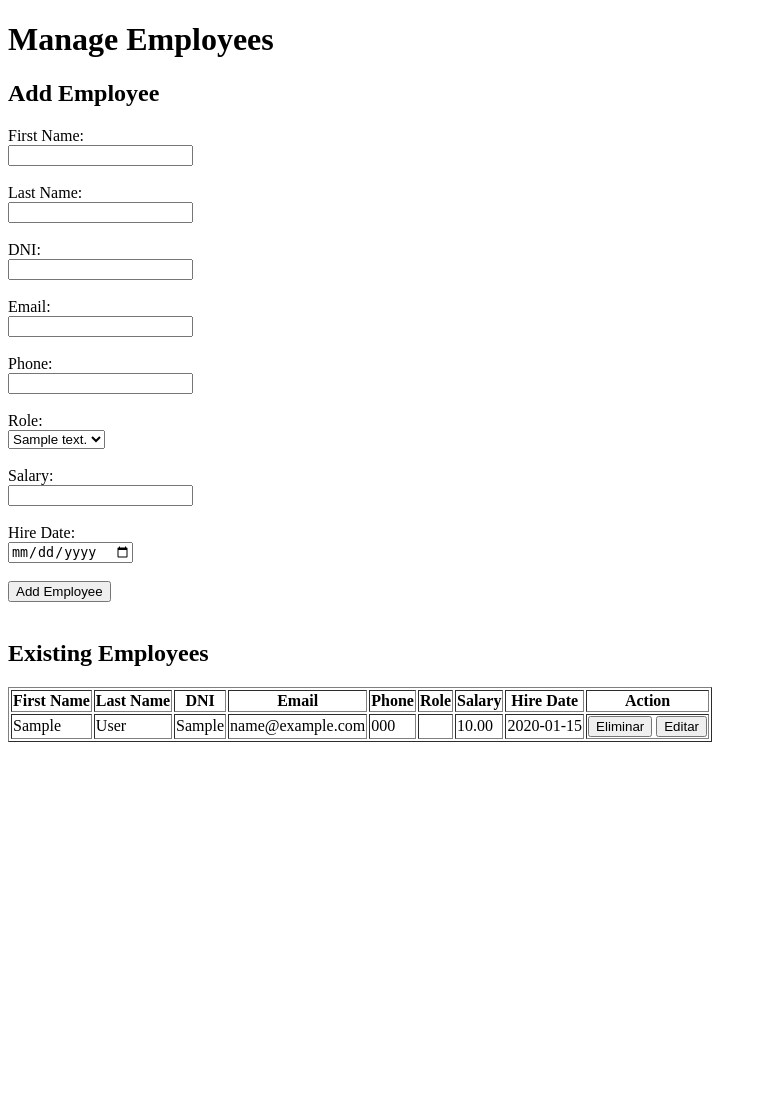
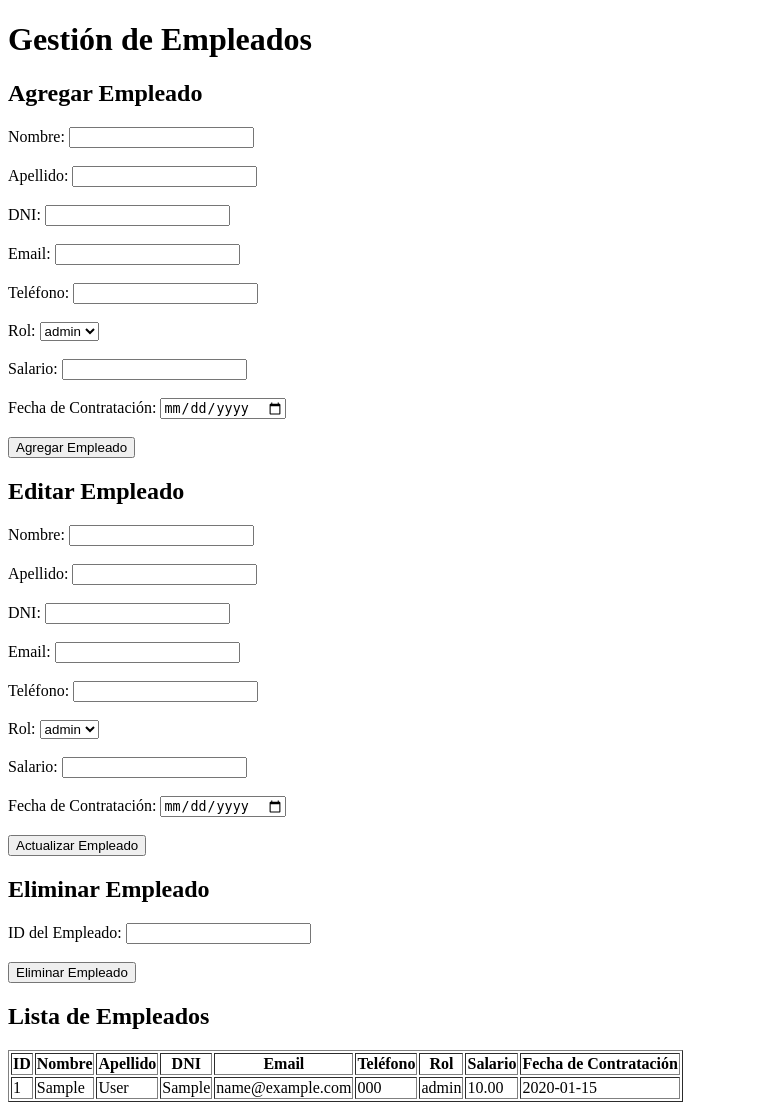
Before and after one commit to artumarinn/Software-Project-Manager, a PHP site: page /UCH/Employee.php in a window 1280 px wide. Shown: the whole page, without its empty margins (0-767 px from the left). Before the commit the page ends 742 px from the top, so only its background shows below. Run offline with PHP 8.4, Linux system fonts and the light colour scheme; tables that the repository leaves empty hold one stand-in row (values such as "Sample post"); data that the repository does not hold is empty.

Commit message:
View employee finalizada

```diff
--- a/MySQL/SCRIPT_ROLES.sql
+++ b/MySQL/SCRIPT_ROLES.sql
@@ -1,5 +1,5 @@
 use software_project_manager;
-INSERT INTO roles (description) VALUES
+INSERT INTO roles (role) VALUES
 ('CEO'),                                -- Chief Executive Officer
 ('CTO'),                                -- Chief Technology Officer
 ('CFO'),                                -- Chief Financial Officer
--- a/Pages/Web/Employee.php
+++ b/Pages/Web/Employee.php
@@ -2,192 +2,237 @@
 
 include_once '../../Database/connection.php';
 
-if ($_SERVER['REQUEST_METHOD'] == 'POST') {
+// agregar empleado
+if (isset($_POST['add_employee'])) {
+    $first_name = $_POST['first_name'];
+    $last_name = $_POST['last_name'];
+    $dni = $_POST['dni'];
+    $email = $_POST['email'];
+    $phone = $_POST['phone'];
+    $role_id = $_POST['role'];
+    $salary = $_POST['salary'];
+    $hire_date = $_POST['hire_date'];
 
-    // eliminación de empleados
-    if (isset($_POST['delete_employee_id'])) {
-        $employeeId = $_POST['delete_employee_id'];
+    $sql = "INSERT INTO employee (first_name, last_name, dni, email, phone, role_id, salary, hire_date, )
+            VALUES (?, ?, ?, ?, ?, ?, ?, ?, )";
 
-        $sql = "DELETE FROM employee WHERE employee_id = ?";
     $stmt = $conn->prepare($sql);
-        $stmt->bind_param("i", $employeeId);
+    $stmt->bind_param("sssssiis", $first_name, $last_name, $dni, $email, $phone, $role_id, $salary, $hire_date);
 
-        if ($stmt->execute() === TRUE) {
-            echo 'Empleado eliminado exitosamente';
-            header("Refresh: 2; URL=Employee.php");
-            exit();
+    if ($stmt->execute()) {
+        echo "Empleado agregado exitosamente";
     } else {
-            echo 'Error al eliminar el empleado: ' . $conn->error;
+        echo "Error: " . $stmt->error;
     }
 
     $stmt->close();
 }
 
-    // edición de empleados
-    elseif (isset($_POST['edit_employee_id'])) {
-        $employeeId = $_POST['edit_employee_id'];
-        $firstName = $_POST['first_name'];
-        $lastName = $_POST['last_name'];
+// editar empleado
+if (isset($_POST['edit_employee'])) {
+    $employee_id = $_POST['employee_id'];
+    $first_name = $_POST['first_name'];
+    $last_name = $_POST['last_name'];
     $dni = $_POST['dni'];
     $email = $_POST['email'];
     $phone = $_POST['phone'];
-        $role = $_POST['role'];
+    $role_id = $_POST['role'];
     $salary = $_POST['salary'];
-        $hireDate = $_POST['hireDate'];
+    $hire_date = $_POST['hire_date'];
 
-        $sql = "UPDATE employee SET first_name = ?, last_name = ?, dni = ?, email = ?, phone = ?, role_id = ?, salary = ?, hire_date = ? WHERE employee_id = ?";
+    $sql = "UPDATE employee SET first_name=?, last_name=?, dni=?, email=?, phone=?, role_id=?, salary=?, hire_date=?
+            WHERE employee_id=?";
+
     $stmt = $conn->prepare($sql);
-        $stmt->bind_param("ssssssssi", $firstName, $lastName, $dni, $email, $phone, $role, $salary, $hireDate, $employeeId);
+    $stmt->bind_param("sssssiisi", $first_name, $last_name, $dni, $email, $phone, $role_id, $salary, $hire_date, $employee_id);
 
-        if ($stmt->execute() === TRUE) {
-            echo 'Empleado actualizado exitosamente';
-            header("Refresh: 2; URL=Employee.php");
-            exit();
+    if ($stmt->execute()) {
+        echo "Empleado actualizado exitosamente";
     } else {
-            echo 'Error al actualizar el empleado: ' . $conn->error;
+        echo "Error: " . $stmt->error;
     }
 
     $stmt->close();
+}
 
+// eliminar empleado
+if (isset($_POST['delete_employee'])) {
+    $employee_id = $_POST['employee_id'];
+
+    $sql = "DELETE FROM employee WHERE employee_id=?";
+
+    $stmt = $conn->prepare($sql);
+    $stmt->bind_param("i", $employee_id);
+
+    if ($stmt->execute()) {
+        echo "Empleado eliminado exitosamente";
     } else {
-        // adición de empleados
-        $firstName = $_POST['first_name'];
-        $lastName = $_POST['last_name'];
-        $dni = $_POST['dni'];
-        $email = $_POST['email'];
-        $phone = $_POST['phone'];
-        $role = $_POST['role'];
-        $salary = $_POST['salary'];
-        $hireDate = $_POST['hireDate'];
+        echo "Error: " . $stmt->error;
+    }
 
-        $sql = "INSERT INTO employee (first_name, last_name, dni, email, phone, role_id, salary, hire_date)
-                VALUES ('$firstName', '$lastName', '$dni', '$email', '$phone', '$role', '$salary', '$hireDate')";
+    $stmt->close();
+}
 
-        if ($conn->query($sql) === TRUE) {
-            echo 'Empleado agregado exitosamente';
-            header("Refresh: 2; URL=Employee.php");
-            exit();
-        } else {
-            if ($conn->errno == 1062) {
-                echo 'Error: Ya existe un empleado con el mismo DNI o correo electrónico.';
-            } else {
-                echo 'Error: ' . $conn->error;
-            }
-        }
+// Obtener roles
+$roles = [];
+$sql = "SELECT role_id, role FROM roles";
+$result = $conn->query($sql);
+
+if ($result->num_rows > 0) {
+    while($row = $result->fetch_assoc()) {
+        $roles[] = $row;
     }
 }
 
-// consulta para obtener roles
-$sqlRoles = "SELECT role_id, description FROM roles";
-$resultRoles = $conn->query($sqlRoles);
+// Obtener empleados
+$employees = [];
+$sql = "SELECT employee.employee_id, employee.first_name, employee.last_name, employee.dni, employee.email, employee.phone, roles.role, employee.salary, employee.hire_date
+        FROM employee
+        JOIN roles ON employee.role_id = roles.role_id";
+$result = $conn->query($sql);
 
-// consulta para obtener empleados con el rol
-$sqlEmployees = "
-    SELECT employee.employee_id, employee.first_name, employee.last_name, employee.dni, employee.email, employee.phone, roles.description AS role, employee.salary, employee.hire_date
-    FROM employee
-    JOIN roles ON employee.role_id = roles.role_id
-";
-$resultEmployees = $conn->query($sqlEmployees);
+if ($result->num_rows > 0) {
+    while($row = $result->fetch_assoc()) {
+        $employees[] = $row;
+    }
+}
 
-// Obtener datos del empleado a editar
-$employeeToEdit = null;
-if (isset($_GET['edit_employee_id'])) {
-    $employeeId = $_GET['edit_employee_id'];
-    $sql = "SELECT * FROM employee WHERE employee_id = ?";
-    $stmt = $conn->prepare($sql);
-    $stmt->bind_param("i", $employeeId);
-    $stmt->execute();
-    $result = $stmt->get_result();
-    $employeeToEdit = $result->fetch_assoc();
-    $stmt->close();
-}
+$conn->close();
 ?>
 
 <!DOCTYPE html>
-<html lang="en">
+<html lang="es">
 <head>
     <meta charset="UTF-8">
     <meta name="viewport" content="width=device-width, initial-scale=1.0">
-    <title>Employee</title>
+    <title>Gestión de Empleados</title>
 </head>
 <body>
-    <h1>Manage Employees</h1>
-    <form method="POST" action="">
-        <h2><?php echo $employeeToEdit ? 'Edit Employee' : 'Add Employee'; ?></h2>
-        <input type="hidden" name="edit_employee_id" value="<?php echo $employeeToEdit['employee_id'] ?? ''; ?>">
-        <label>First Name:</label><br>
-        <input type="text" name="first_name" value="<?php echo $employeeToEdit['first_name'] ?? ''; ?>" required><br><br>
-        <label>Last Name:</label><br>
-        <input type="text" name="last_name" value="<?php echo $employeeToEdit['last_name'] ?? ''; ?>" required><br><br>
-        <label>DNI:</label><br>
-        <input type="text" name="dni" value="<?php echo $employeeToEdit['dni'] ?? ''; ?>" required><br><br>
-        <label>Email:</label><br>
-        <input type="text" name="email" value="<?php echo $employeeToEdit['email'] ?? ''; ?>" required><br><br>
-        <label>Phone:</label><br>
-        <input type="text" name="phone" value="<?php echo $employeeToEdit['phone'] ?? ''; ?>" required><br><br>
-        <label>Role:</label><br>
+    <h1>Gestión de Empleados</h1>
+
+    <!-- Formulario para agregar empleados -->
+    <h2>Agregar Empleado</h2>
+    <form action="" method="POST">
+        <label for="first_name">Nombre:</label>
+        <input type="text" id="first_name" name="first_name" required><br><br>
+
+        <label for="last_name">Apellido:</label>
+        <input type="text" id="last_name" name="last_name" required><br><br>
+
+        <label for="dni">DNI:</label>
+        <input type="text" id="dni" name="dni" required><br><br>
+
+        <label for="email">Email:</label>
+        <input type="email" id="email" name="email" required><br><br>
+
+        <label for="phone">Teléfono:</label>
+        <input type="text" id="phone" name="phone" required><br><br>
+
+        <label for="role">Rol:</label>
         <select id="role" name="role" required>
-            <?php
-            if ($resultRoles->num_rows > 0) {
-                while ($row = $resultRoles->fetch_assoc()) {
-                    $selected = $employeeToEdit && $employeeToEdit['role_id'] == $row['role_id'] ? 'selected' : '';
-                    echo "<option value=\"{$row['role_id']}\" $selected>{$row['description']}</option>";
-                }
-            } else {
-                echo "<option value=\"\">No se encontraron roles</option>";
-            }
-            ?>
+            <?php foreach ($roles as $role) { ?>
+                <option value="<?php echo $role['role_id']; ?>"><?php echo $role['role']; ?></option>
+            <?php } ?>
         </select><br><br>
-        <label>Salary:</label><br>
-        <input type="text" name="salary" value="<?php echo $employeeToEdit['salary'] ?? ''; ?>" required><br><br>
-        <label>Hire Date:</label><br>
-        <input type="date" name="hireDate" value="<?php echo $employeeToEdit['hire_date'] ?? ''; ?>" required><br><br>
-        <button type="submit"><?php echo $employeeToEdit ? 'Update Employee' : 'Add Employee'; ?></button><br><br>
+
+        <label for="salary">Salario:</label>
+        <input type="number" id="salary" name="salary" step="0.01" required><br><br>
+
+        <label for="hire_date">Fecha de Contratación:</label>
+        <input type="date" id="hire_date" name="hire_date" required><br><br>
+
+        <button type="submit" name="add_employee">Agregar Empleado</button>
     </form>
 
-    <h2>Existing Employees</h2>
+    <!-- Formulario para editar empleados -->
+    <h2>Editar Empleado</h2>
+    <form action="" method="POST">
+        <input type="hidden" id="employee_id" name="employee_id">
+        <label for="edit_first_name">Nombre:</label>
+        <input type="text" id="edit_first_name" name="first_name" required><br><br>
+
+        <label for="edit_last_name">Apellido:</label>
+        <input type="text" id="edit_last_name" name="last_name" required><br><br>
+
+        <label for="edit_dni">DNI:</label>
+        <input type="text" id="edit_dni" name="dni" required><br><br>
+
+        <label for="edit_email">Email:</label>
+        <input type="email" id="edit_email" name="email" required><br><br>
+
+        <label for="edit_phone">Teléfono:</label>
+        <input type="text" id="edit_phone" name="phone" required><br><br>
+
+        <label for="edit_role">Rol:</label>
+        <select id="edit_role" name="role" required>
+            <?php foreach ($roles as $role) { ?>
+                <option value="<?php echo $role['role_id']; ?>"><?php echo $role['role']; ?></option>
+            <?php } ?>
+        </select><br><br>
+
+        <label for="edit_salary">Salario:</label>
+        <input type="number" id="edit_salary" name="salary" step="0.01" required><br><br>
+
+        <label for="edit_hire_date">Fecha de Contratación:</label>
+        <input type="date" id="edit_hire_date" name="hire_date" required><br><br>
+
+        <button type="submit" name="edit_employee">Actualizar Empleado</button>
+    </form>
+
+    <!-- Formulario para eliminar empleados -->
+    <h2>Eliminar Empleado</h2>
+    <form action="" method="POST">
+        <label for="delete_employee_id">ID del Empleado:</label>
+        <input type="text" id="delete_employee_id" name="employee_id" required><br><br>
+        <button type="submit" name="delete_employee">Eliminar Empleado</button>
+    </form>
+
+    <!-- Lista de empleados -->
+    <h2>Lista de Empleados</h2>
     <table border="1">
+        <thead>
             <tr>
-            <th>First Name</th>
-            <th>Last Name</th>
+                <th>ID</th>
+                <th>Nombre</th>
+                <th>Apellido</th>
                 <th>DNI</th>
                 <th>Email</th>
-            <th>Phone</th>
-            <th>Role</th>
-            <th>Salary</th>
-            <th>Hire Date</th>
-            <th>Action</th>
+                <th>Teléfono</th>
+                <th>Rol</th>
+                <th>Salario</th>
+                <th>Fecha de Contratación</th>
             </tr>
-        <?php
-        if ($resultEmployees->num_rows > 0) {
-            while($row = $resultEmployees->fetch_assoc()) {
-                echo "<tr>";
-                echo "<td>" . $row["first_name"] . "</td>";
-                echo "<td>" . $row["last_name"] . "</td>";
-                echo "<td>" . $row["dni"] . "</td>";
-                echo "<td>" . $row["email"] . "</td>";
-                echo "<td>" . $row["phone"] . "</td>";
-                echo "<td>" . $row["role_description"] . "</td>";
-                echo "<td>" . $row["salary"] . "</td>";
-                echo "<td>" . $row["hire_date"] . "</td>";
-                echo "<td>
-                        <form method='POST' action='' style='display:inline;'>
-                            <input type='hidden' name='delete_employee_id' value='{$row['employee_id']}'>
-                            <button type='submit'>Eliminar</button>
-                        </form>
-                        <form method='GET' action='' style='display:inline;'>
-                            <input type='hidden' name='edit_employee_id' value='{$row['employee_id']}'>
-                            <button type='submit'>Editar</button>
-                        </form>
-                      </td>";
-                echo "</tr>";
-            }
-        } else {
-            echo "<tr><td colspan='9'>0 resultados</td></tr>";
-        }
-        ?>
+        </thead>
+        <tbody>
+            <?php foreach ($employees as $employee) { ?>
+                <tr>
+                    <td><?php echo $employee['employee_id']; ?></td>
+                    <td><?php echo $employee['first_name']; ?></td>
+                    <td><?php echo $employee['last_name']; ?></td>
+                    <td><?php echo $employee['dni']; ?></td>
+                    <td><?php echo $employee['email']; ?></td>
+                    <td><?php echo $employee['phone']; ?></td>
+                    <td><?php echo $employee['role']; ?></td>
+                    <td><?php echo $employee['salary']; ?></td>
+                    <td><?php echo $employee['hire_date']; ?></td>
+                </tr>
+            <?php } ?>
+        </tbody>
     </table>
 
-    <?php $conn->close();?>
+    <script>
+        // Llenar formulario de edición con datos del empleado seleccionado
+        function editEmployee(employee_id, first_name, last_name, dni, email, phone, role, salary, hire_date) {
+            document.getElementById('employee_id').value = employee_id;
+            document.getElementById('edit_first_name').value = first_name;
+            document.getElementById('edit_last_name').value = last_name;
+            document.getElementById('edit_dni').value = dni;
+            document.getElementById('edit_email').value = email;
+            document.getElementById('edit_phone').value = phone;
+            document.getElementById('edit_role').value = role;
+            document.getElementById('edit_salary').value = salary;
+            document.getElementById('edit_hire_date').value = hire_date;
+        }
+    </script>
 </body>
 </html>
```
Also changed, not shown: MySQL/CREATE_DATABASE.sql (+4 -11 lines), Pages/Web/Customers.php (+22 -18 lines). Lines whose indentation alone changed are shown as unchanged.
